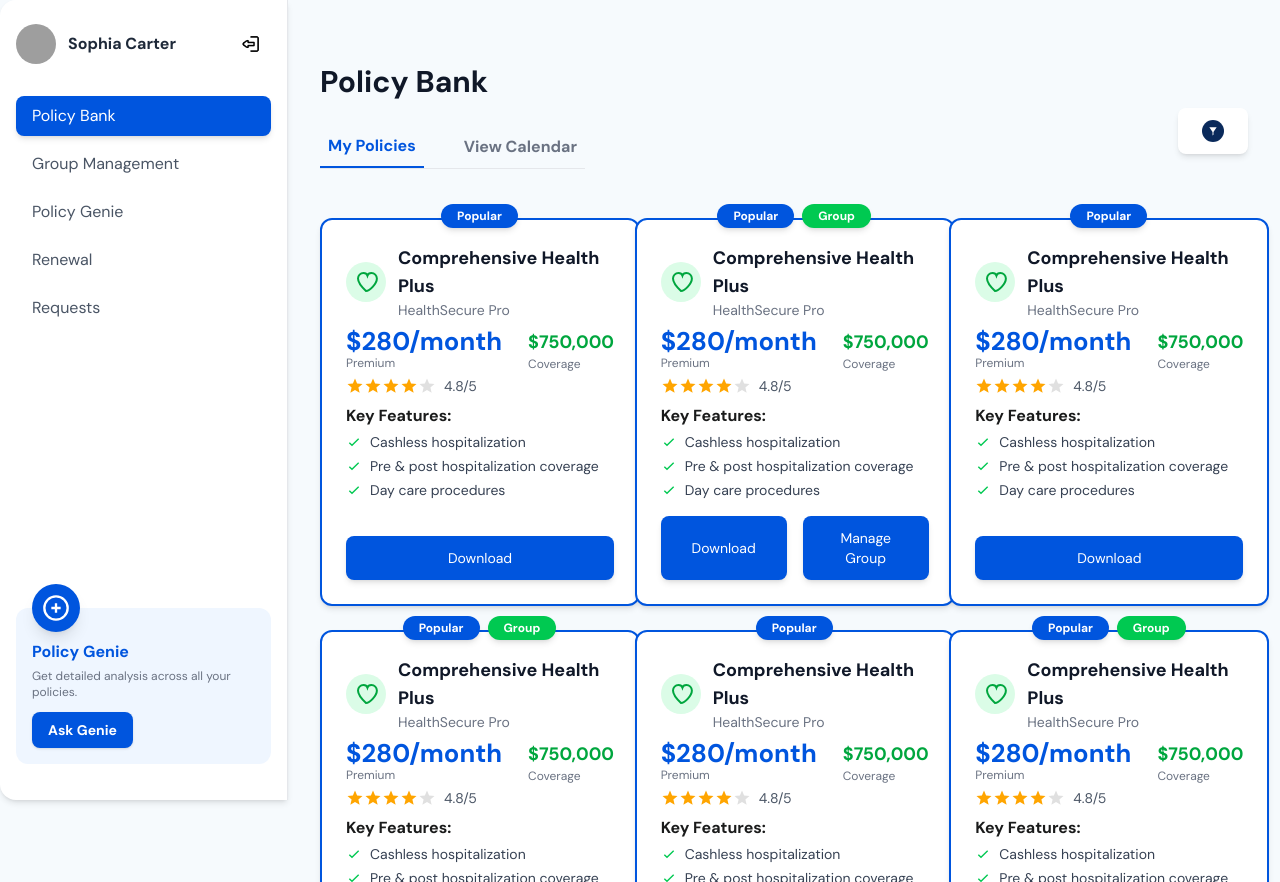
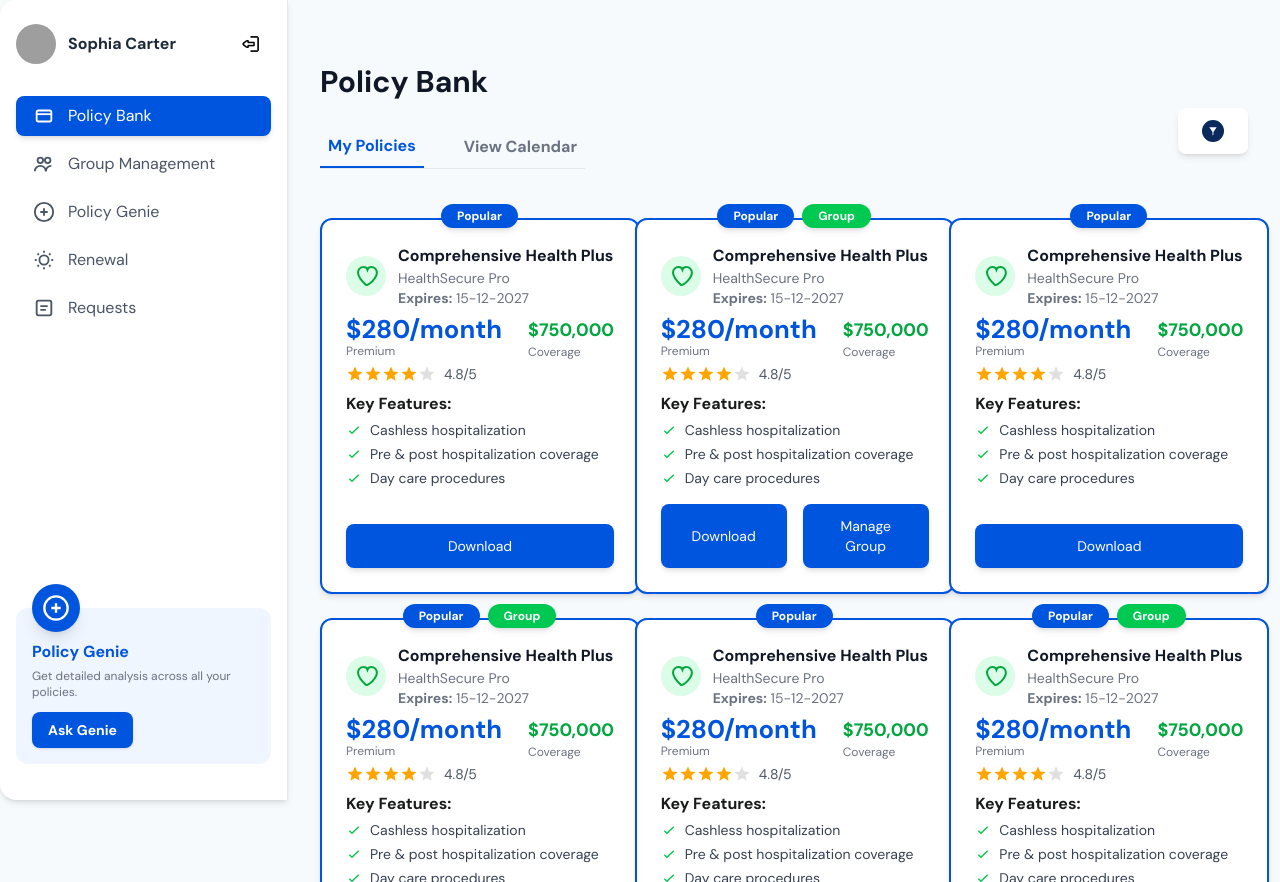
Before and after one commit to CK-chirag/insureIQ, a React (Vite) app: page /dashboard in a window 1280 px wide. Built offline with nearby package versions, Linux system fonts and the light colour scheme; grey boxes are pictures that could not be loaded.

Commit message:
new changes

```diff
--- a/src/components/DashBoard/Policy Bank/policyCardGrp.tsx
+++ b/src/components/DashBoard/Policy Bank/policyCardGrp.tsx
@@ -22,8 +22,9 @@ const PolicyCardInd: React.FC = () => {
                     <svg width="24" height="24" fill="none" viewBox="0 0 24 24" stroke="currentColor"><path d="M12 21C12 21 4 13.5 4 8.5C4 5.42 6.42 3 9.5 3C11.24 3 12.91 4.01 13.44 5.61C13.97 4.01 15.64 3 17.38 3C20.46 3 22.88 5.42 22.88 8.5C22.88 13.5 15.88 21 12 21Z" strokeWidth="2" /></svg>
                 </span>
                 <div>
-                    <div className="font-semibold text-lg text-gray-900">Comprehensive Health Plus</div>
+                    <div className="font-semibold text-md text-gray-900">Comprehensive Health Plus</div>
                     <div className="text-sm text-gray-500">HealthSecure Pro</div>
+                    <div className="text-sm text-gray-500"><b>Expires:</b> 15-12-2027</div>
                 </div>
             </div>
             {/* Price and Coverage */}
--- a/src/components/DashBoard/Policy Bank/policyCardInd.tsx
+++ b/src/components/DashBoard/Policy Bank/policyCardInd.tsx
@@ -21,8 +21,9 @@ const PolicyCardInd: React.FC = () => {
                     <svg width="24" height="24" fill="none" viewBox="0 0 24 24" stroke="currentColor"><path d="M12 21C12 21 4 13.5 4 8.5C4 5.42 6.42 3 9.5 3C11.24 3 12.91 4.01 13.44 5.61C13.97 4.01 15.64 3 17.38 3C20.46 3 22.88 5.42 22.88 8.5C22.88 13.5 15.88 21 12 21Z" strokeWidth="2" /></svg>
                 </span>
                 <div>
-                    <div className="font-semibold text-lg text-gray-900">Comprehensive Health Plus</div>
+                    <div className="font-semibold text-md text-gray-900">Comprehensive Health Plus</div>
                     <div className="text-sm text-gray-500">HealthSecure Pro</div>
+                    <div className="text-sm text-gray-500"><b>Expires:</b> 15-12-2027</div>
                 </div>
             </div>
             {/* Price and Coverage */}
--- a/src/components/DashBoard/dashboard.tsx
+++ b/src/components/DashBoard/dashboard.tsx
@@ -2,6 +2,20 @@ import React, { useState } from "react";
 import { useNavigate } from "react-router";
 import PolicyBank from "./Policy Bank/policybank";
 import logout from '../../assets/logout-svgrepo-com.png';
+
+// Example inline SVGs for nav buttons (replace with your own or import SVGs)
+const navIcons = [
+    // Policy Bank
+    <svg width="22" height="22" fill="none" viewBox="0 0 24 24" stroke="currentColor"><rect x="4" y="6" width="16" height="12" rx="2" strokeWidth="2"/><path d="M4 10h16" strokeWidth="2"/></svg>,
+    // Group Management
+    <svg width="22" height="22" fill="none" viewBox="0 0 24 24" stroke="currentColor"><circle cx="8" cy="8" r="3" strokeWidth="2"/><circle cx="16" cy="8" r="3" strokeWidth="2"/><path d="M2 20c0-3.314 2.686-6 6-6s6 2.686 6 6" strokeWidth="2"/><path d="M14 20c0-3.314 2.686-6 6-6" strokeWidth="2"/></svg>,
+    // Policy Genie
+    <svg width="22" height="22" fill="none" viewBox="0 0 24 24" stroke="currentColor"><circle cx="12" cy="12" r="10" strokeWidth="2"/><path d="M8 12h8M12 8v8" strokeWidth="2"/></svg>,
+    // Renewal
+    <svg width="22" height="22" fill="none" viewBox="0 0 24 24" stroke="currentColor"><path d="M12 2v2M12 20v2M4.93 4.93l1.41 1.41M17.66 17.66l1.41 1.41M2 12h2M20 12h2M4.93 19.07l1.41-1.41M17.66 6.34l1.41-1.41" strokeWidth="2"/><circle cx="12" cy="12" r="5" strokeWidth="2"/></svg>,
+    // Requests
+    <svg width="22" height="22" fill="none" viewBox="0 0 24 24" stroke="currentColor"><rect x="4" y="4" width="16" height="16" rx="2" strokeWidth="2"/><path d="M8 10h8M8 14h6" strokeWidth="2"/></svg>
+];
 
 const menuItems = [
     { label: "Policy Bank" },
@@ -39,13 +53,14 @@ const Dashboard: React.FC = () => {
                         {menuItems.map((item, idx) => (
                             <button
                                 key={item.label}
-                                className={`flex items-center gap-2 px-4 py-2 rounded-lg font-normal transition ${active === idx
+                                className={`flex items-center gap-3 px-4 py-2 rounded-lg font-normal transition ${active === idx
                                         ? 'bg-[var(--color-custom-blue)] text-white shadow-md'
                                         : 'text-gray-600 hover:bg-blue-50'
                                     }`}
                                 onClick={() => setActive(idx)}
                                 style={active === idx ? { background: 'var(--color-custom-blue)', color: '#fff' } : {}}
                             >
+                                <span className="w-6 h-6 flex items-center justify-center">{navIcons[idx]}</span>
                                 <span>{item.label}</span>
                             </button>
                         ))}
--- a/src/components/LandingPage/WhatweOffer.tsx
+++ b/src/components/LandingPage/WhatweOffer.tsx
@@ -10,8 +10,7 @@ const offers = [
 				</svg>
 			</span>
 		),
-		title: "Premium Analysis",
-		badge: "Popular",
+		title: "Automated Claim Assistance",
 		badgeColor: "bg-blue-600",
 		subtitle: "AI-Powered Insights",
 		description: "Get detailed analysis of your premium structure",
@@ -24,8 +23,7 @@ const offers = [
 				</svg>
 			</span>
 		),
-		title: "Coverage Optimizer",
-		badge: "New",
+		title: "Policy Genie - Ai based policy guidance",
 		badgeColor: "bg-blue-400",
 		subtitle: "Maximize Protection",
 		description: "Optimize your coverage for better protection",
@@ -44,7 +42,6 @@ const WhatweOffer: React.FC = () => {
 							<div>
 								<div className="flex items-center gap-2 mb-1">
 									<span className="text-white font-semibold text-base md:text-md">{offer.title}</span>
-									<span className={`text-xs font-semibold px-2 py-1 rounded ${offer.badgeColor} text-white`}>{offer.badge}</span>
 								</div>
 								<div className="text-blue-200 text-xs md:text-base">{offer.subtitle}</div>
 								<div className="text-blue-300 text-xs md:text-sm">{offer.description}</div>
```
